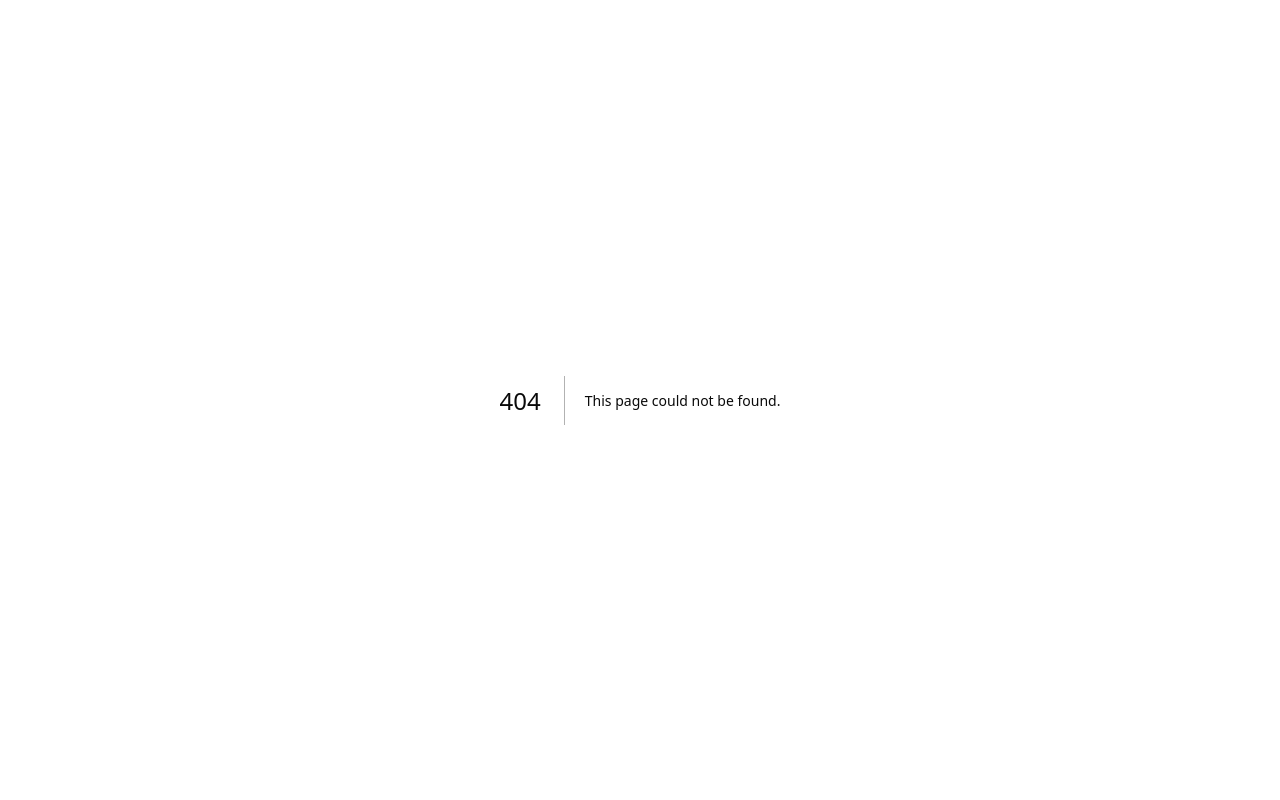
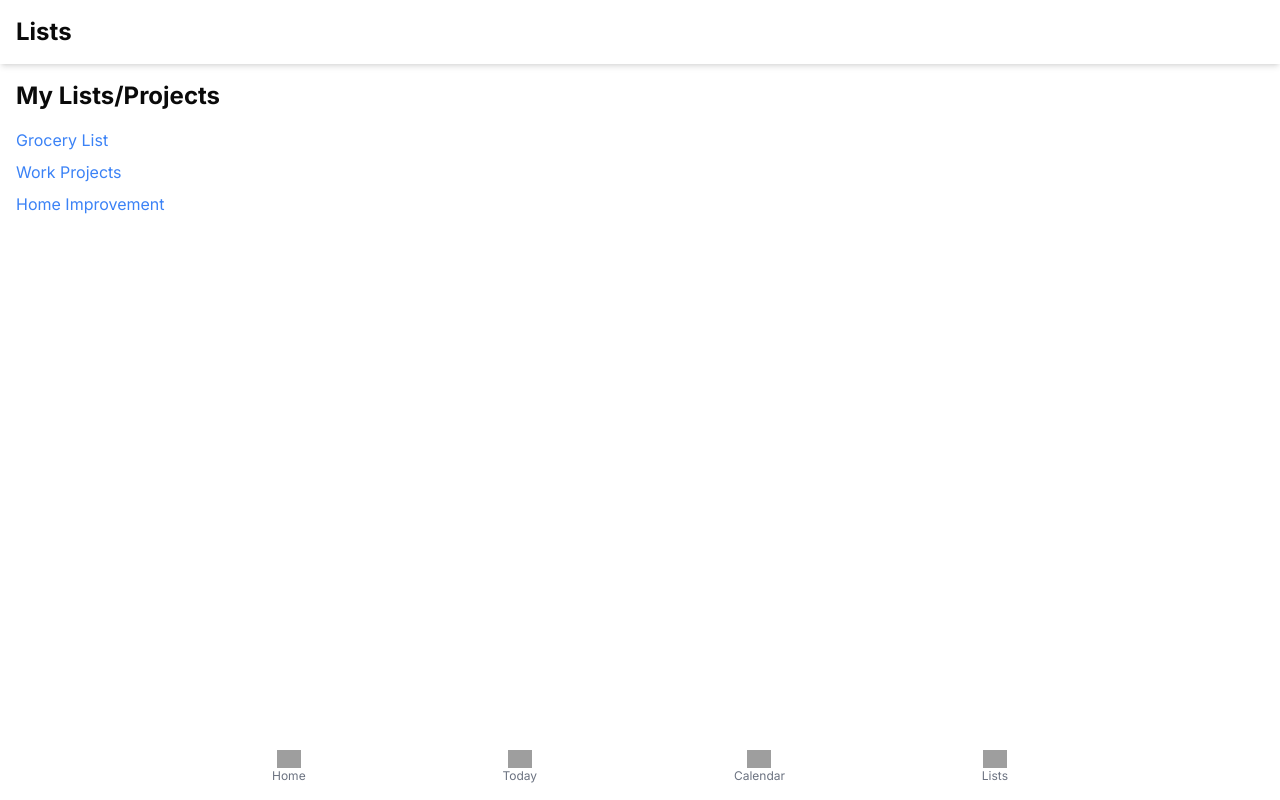
Before and after one commit to webcraft012/my-new-app-1742703292132, a Next.js app: page /lists in a window 1280 px wide. Before the commit this address had no page. Built offline with nearby package versions, Linux system fonts and the light colour scheme; grey boxes are pictures that could not be loaded.

Commit message:
Create pages/lists.tsx

```diff
--- /dev/null
+++ b/pages/lists.tsx
@@ -0,0 +1,35 @@
+
+import React from 'react';
+import Header from '../components/Header';
+import Footer from '../components/Footer';
+import Link from 'next/link';
+
+const Lists = () => {
+  // Mock data for lists/projects
+  const lists = [
+    { id: 1, title: 'Grocery List' },
+    { id: 2, title: 'Work Projects' },
+    { id: 3, title: 'Home Improvement' },
+  ];
+
+  return (
+    <div className="flex flex-col min-h-screen">
+      <Header title="Lists" backButton={true} addListButton={true} />
+      <main className="flex-grow p-4">
+        <h1 className="text-2xl font-bold mb-4">My Lists/Projects</h1>
+        <ul>
+          {lists.map((list) => (
+            <li key={list.id} className="mb-2">
+              <Link href={`/list/${list.id}`} className="text-blue-500 hover:underline">
+                {list.title}
+              </Link>
+            </li>
+          ))}
+        </ul>
+      </main>
+      <Footer />
+    </div>
+  );
+};
+
+export default Lists;
```
